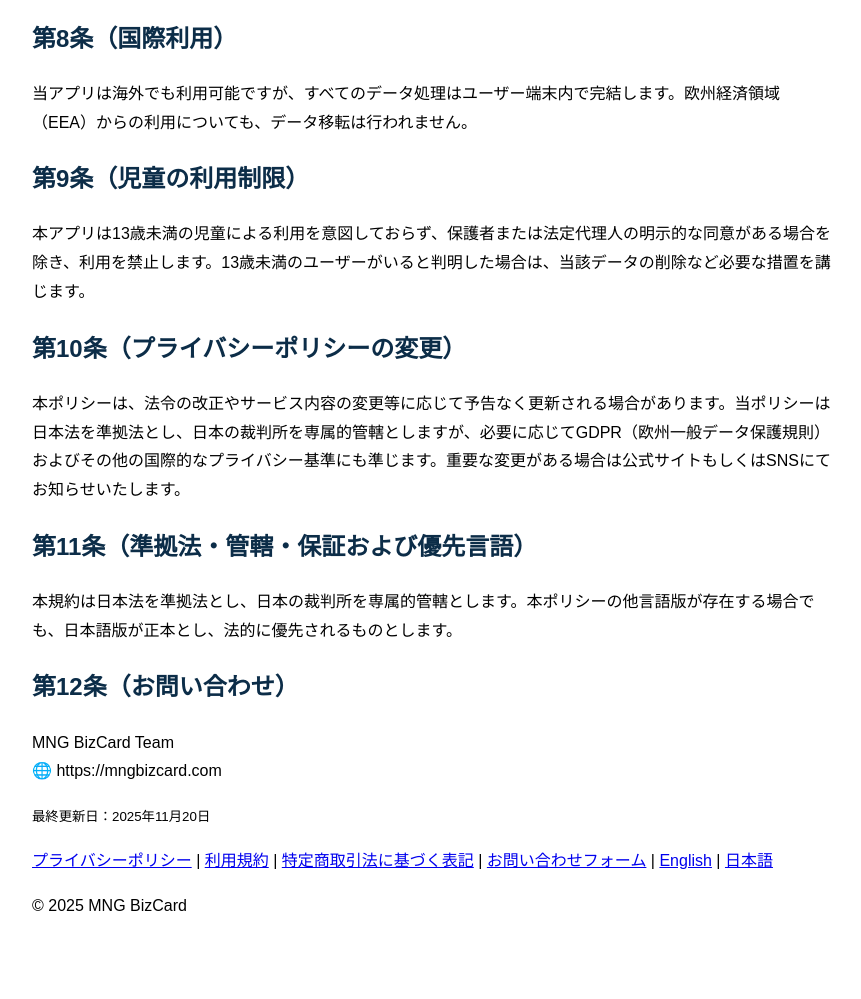
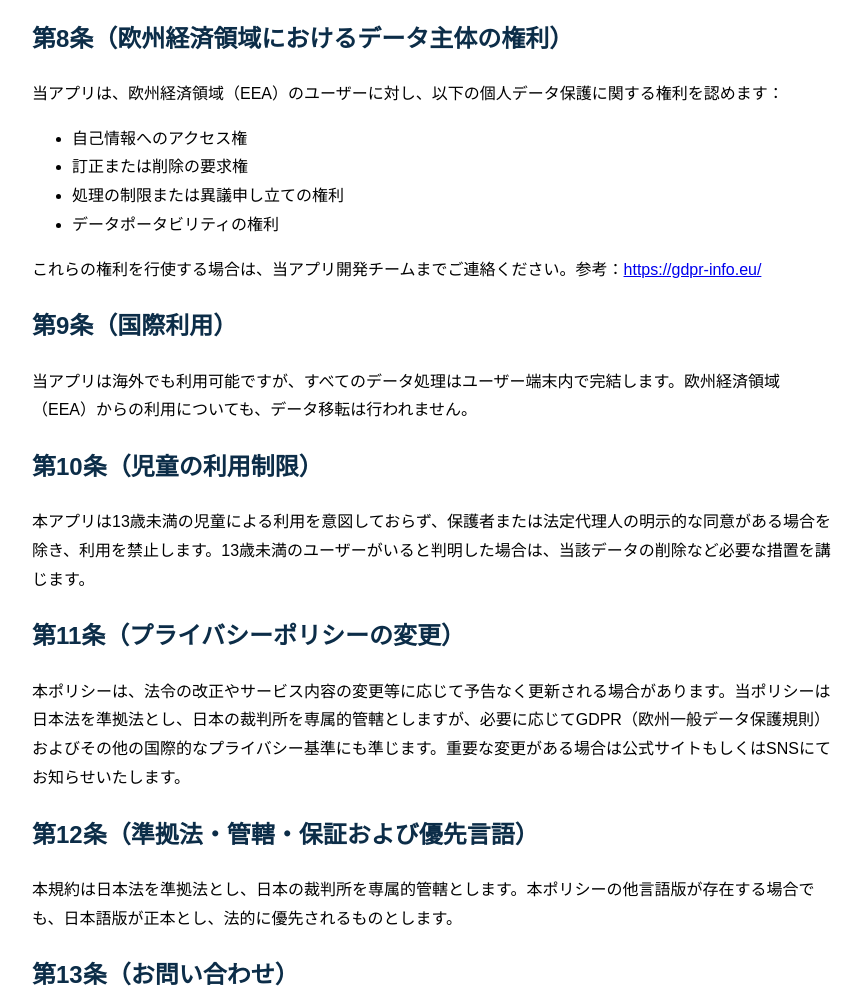
Before and after one commit to mngbizcard/mngbizcard-lp, a plain HTML site: page privacy.html in a window 1280 px wide. Shown: the part 1947-2946 px from the top of the page, without its empty margins (208-1069 px from the left). Before the commit the page ends 2924 px from the top, so only its background shows below. Drawn offline with Linux system fonts and the light colour scheme.

Commit message:
Update privacy.html

```diff
--- a/privacy.html
+++ b/privacy.html
@@ -54,19 +54,29 @@
   <h2>第7条（法令遵守および免責）</h2>
   <p>当アプリは日本国内の個人情報保護法その他関連法令を遵守します。法令に基づき、必要に応じて、所管当局の要請に従って情報提供を行う場合があります。端末の紛失・破損・誤操作によりデータが消失した場合、当方は一切の責任を負いません。また当アプリは、「現状有姿（AS IS）」で提供され、特定の目的への適合性、完全性、正確性、安全性についていかなる保証も行いません。</p>
 
-    <h2>第8条（国際利用）</h2>
+  <h2>第8条（欧州経済領域におけるデータ主体の権利）</h2>
+<p>当アプリは、欧州経済領域（EEA）のユーザーに対し、以下の個人データ保護に関する権利を認めます：</p>
+<ul>
+  <li>自己情報へのアクセス権</li>
+  <li>訂正または削除の要求権</li>
+  <li>処理の制限または異議申し立ての権利</li>
+  <li>データポータビリティの権利</li>
+</ul>
+<p>これらの権利を行使する場合は、当アプリ開発チームまでご連絡ください。参考：<a href="https://gdpr-info.eu/" target="_blank">https://gdpr-info.eu/</a></p>
+
+  <h2>第9条（国際利用）</h2>
   <p>当アプリは海外でも利用可能ですが、すべてのデータ処理はユーザー端末内で完結します。欧州経済領域（EEA）からの利用についても、データ移転は行われません。</p>
 
-    <h2>第9条（児童の利用制限）</h2>
+    <h2>第10条（児童の利用制限）</h2>
   <p>本アプリは13歳未満の児童による利用を意図しておらず、保護者または法定代理人の明示的な同意がある場合を除き、利用を禁止します。13歳未満のユーザーがいると判明した場合は、当該データの削除など必要な措置を講じます。</p>
 
-  <h2>第10条（プライバシーポリシーの変更）</h2>
+  <h2>第11条（プライバシーポリシーの変更）</h2>
   <p>本ポリシーは、法令の改正やサービス内容の変更等に応じて予告なく更新される場合があります。当ポリシーは日本法を準拠法とし、日本の裁判所を専属的管轄としますが、必要に応じてGDPR（欧州一般データ保護規則）およびその他の国際的なプライバシー基準にも準じます。重要な変更がある場合は公式サイトもしくはSNSにてお知らせいたします。</p>
 
-  <h2>第11条（準拠法・管轄・保証および優先言語）</h2>
+  <h2>第12条（準拠法・管轄・保証および優先言語）</h2>
   <p>本規約は日本法を準拠法とし、日本の裁判所を専属的管轄とします。本ポリシーの他言語版が存在する場合でも、日本語版が正本とし、法的に優先されるものとします。</p>
 
-  <h2>第12条（お問い合わせ）</h2>
+  <h2>第13条（お問い合わせ）</h2>
   <p>MNG BizCard Team<br>
   🌐 https://mngbizcard.com</p>
 
```
